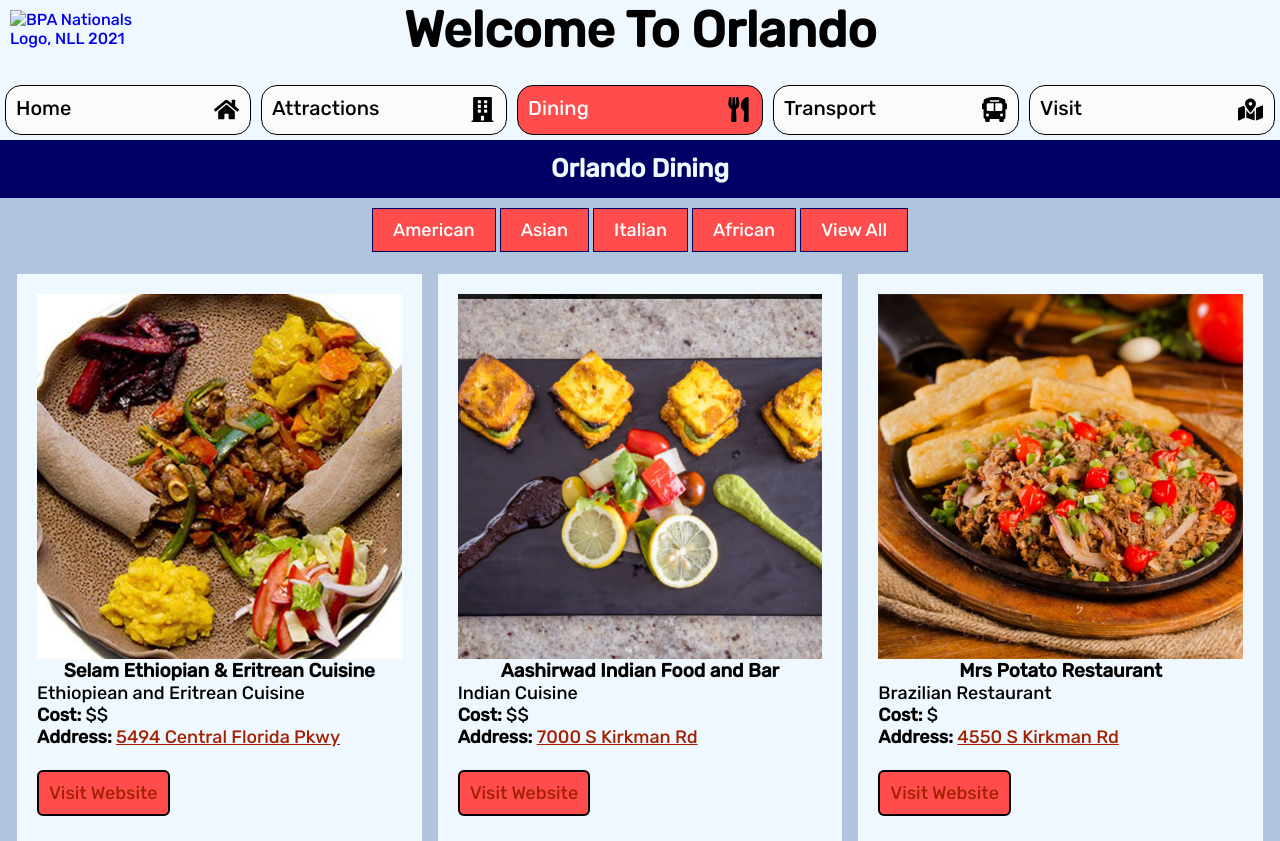
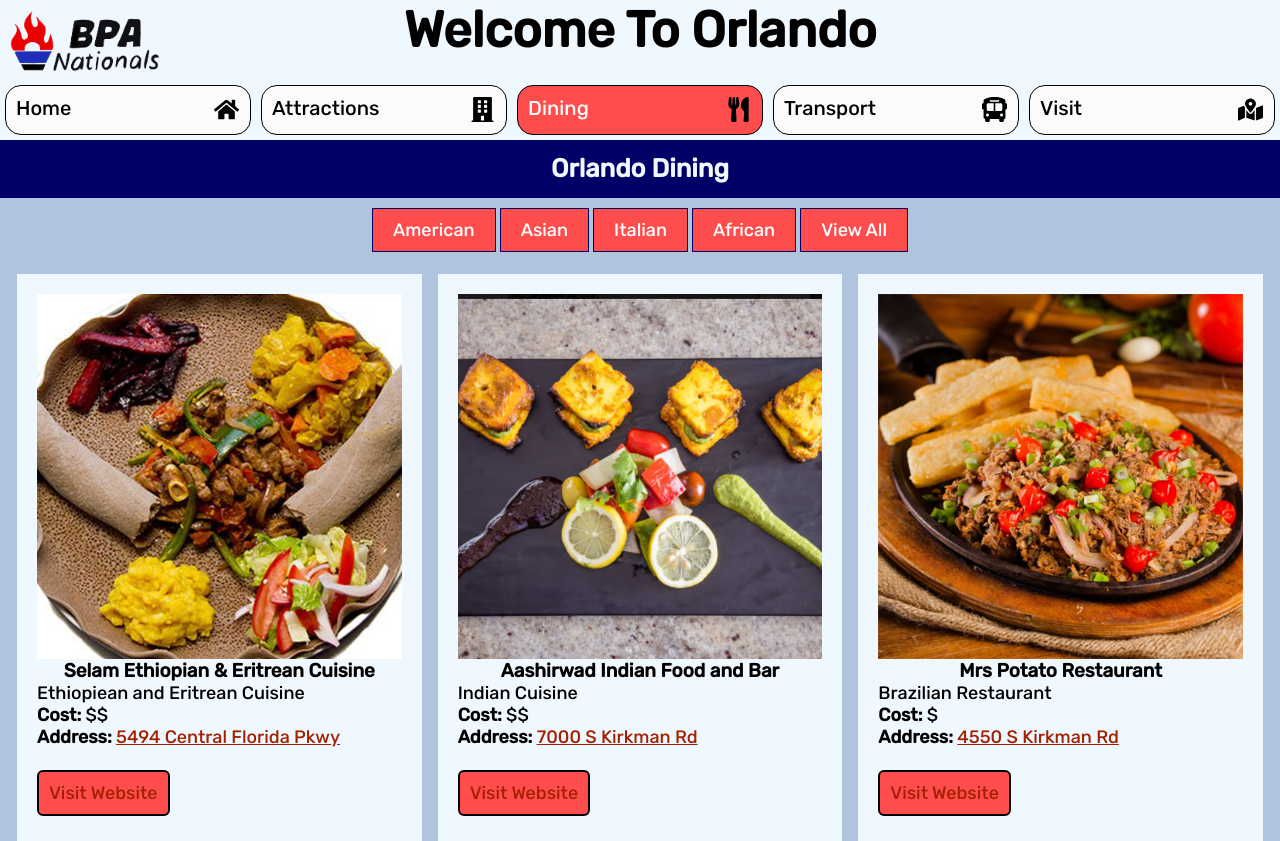
Before and after one commit to NavyaxGupta/BPA_States_FirstPlace_WebsiteDesign, a plain HTML site: page Dining-BPA.html in a window 1280 px wide. Shown: the top 841 px of the page. Drawn offline with Linux system fonts and the light colour scheme.

Commit message:
Update Dining-BPA.html

```diff
--- a/Dining-BPA.html
+++ b/Dining-BPA.html
@@ -18,7 +18,7 @@
 <body>
 
 <div class="header" role="Banner">
-    <span> <a href="index.html"><img class="logo" src="images/BPALOGO.jpg" alt="BPA Nationals Logo, NLL 2021"></a></span>
+    <span> <a href="index.html"><img class="logo" src="images/BPALOGO.png" alt="BPA Nationals Logo, NLL 2021"></a></span>
     <h1>Welcome To Orlando</h1>
     <div class="navBar" role="navigation">
         <a href="index.html" class="button"><img src="images/buttons/home.svg" alt="Home icon" width="25" height="25">Home</a>
```
